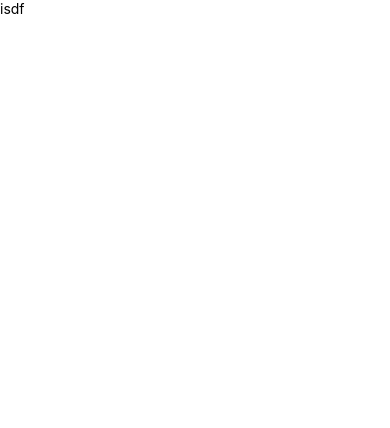
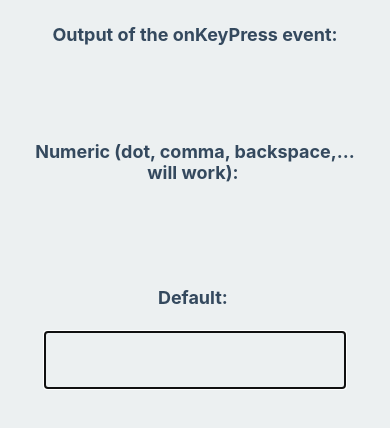
Before and after one commit to fabOnReact/AwesomeProject, a React Native app: screen / in a window 390 px wide. Shown: the top 428 px of the page. Built offline with nearby package versions, Linux system fonts and the light colour scheme.

Commit message:
onKeyPress 19507

```diff
--- a/App.js
+++ b/App.js
@@ -1,29 +1,78 @@
-import * as React from 'react';
-import { Text, View, StyleSheet } from 'react-native';
+import React, { Component } from 'react';
+import { Text, View, StyleSheet, TextInput } from 'react-native';
 
-export default class App extends React.Component {
+const BACKSPACE = 'Backspace';
+
+export default class App extends Component {
+  constructor(props) {
+    super(props);
+    this.state = {
+      label: '',
+    };
+  }
+
+  handleKeyPress = ({ nativeEvent: { key: keyValue } }) => {
+    if (keyValue === BACKSPACE) return this.handleKeyPressed('++');
+    return this.handleKeyPressed(keyValue);
+  };
+
+  handleKeyPressed = key => {
+    this.setState({ label: `${this.state.label}${key}` });
+  };
+
   render() {
     return (
-      <Text textTransform="uppercase">isdf</Text>
+      <View style={styles.container}>
+        <Text style={styles.paragraph}>
+          Output of the onKeyPress event:
+        </Text>
+        <Text style={styles.paragraph}>
+          {this.state.label}
+        </Text>
+
+        <Text style={styles.paragraph}>
+          Numeric (dot, comma, backspace,... will work):{' '}
+        </Text>
+        <TextInput
+          ref={input => {
+            this.input = input;
+          }}
+          style={styles.input}
+          onKeyPress={this.handleKeyPress}
+          autoFocus
+          keyboardType="numeric"
+        />
+
+        <Text style={styles.paragraph}>Default: </Text>
+        <TextInput
+          ref={input => {
+            this.input = input;
+          }}
+          style={styles.input}
+          onKeyPress={this.handleKeyPress}
+          autoFocus
+        />
+      </View>
     );
   }
 }
 
 const styles = StyleSheet.create({
   container: {
-    marginTop: 100,
-    marginLeft: 100,
-    height: 100,
-    width: 200,
-    backgroundColor: 'yellow',
-    borderLeftWidth: 2,
-    borderStyle: 'dotted',
-    borderTopLeftRadius: 1,
-    borderTopEndRadius: 1,
-    borderTopRightRadius: 1,
-    borderTopRightRadius: 1,
-    borderBottomRightRadius: 1,
-    borderBottomEndRadius: 1,
-    borderBottomLeftRadius: 1,
+    flex: 1,
+    alignItems: 'center',
+    justifyContent: 'flex-start',
+    backgroundColor: '#ecf0f1',
+  },
+  input: {
+    width: 300,
+    height: 56,
+  },
+  paragraph: {
+    margin: 24,
+    fontSize: 18,
+    fontWeight: 'bold',
+    textAlign: 'center',
+    color: '#34495e',
   },
 });
```
